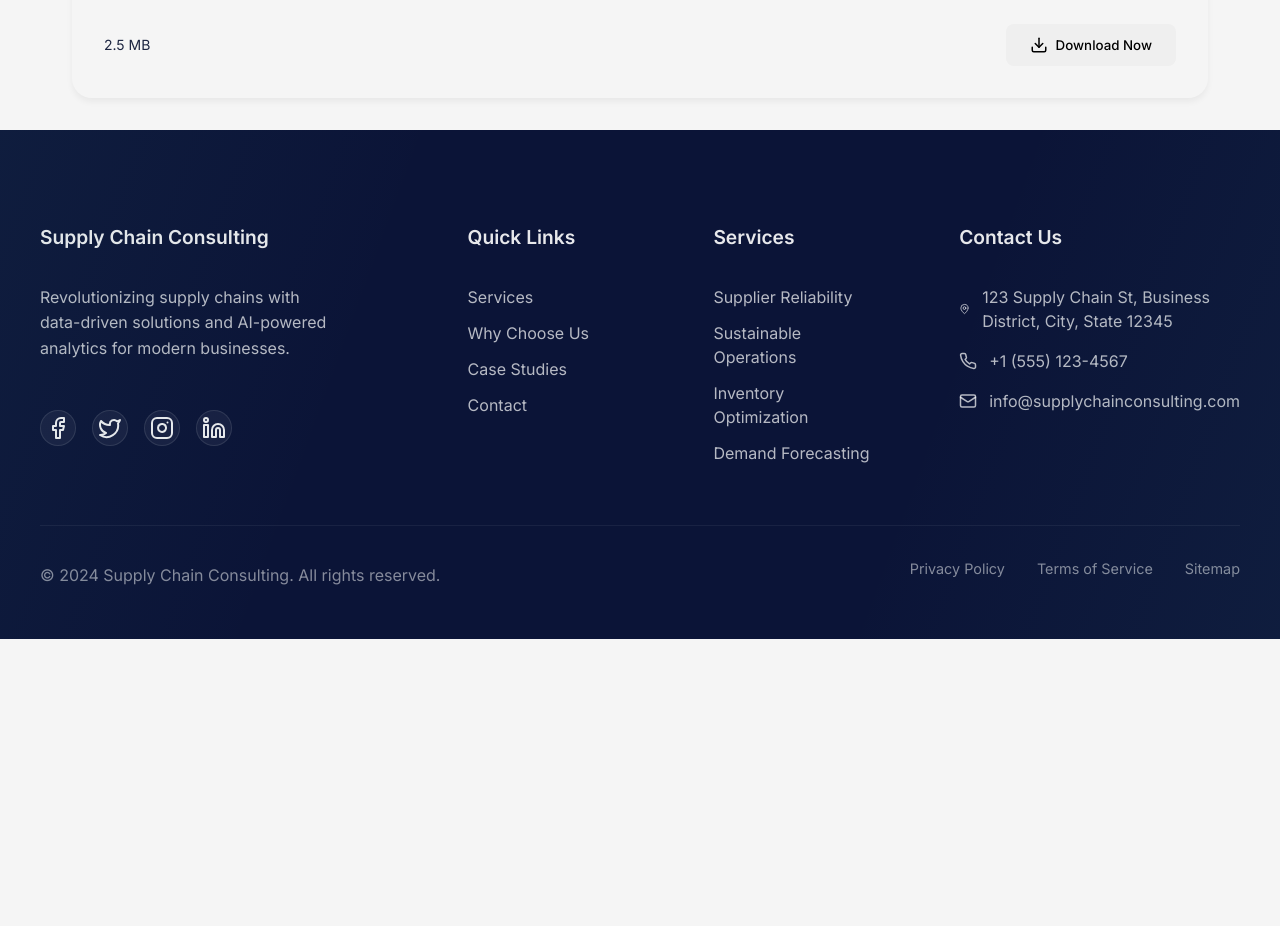
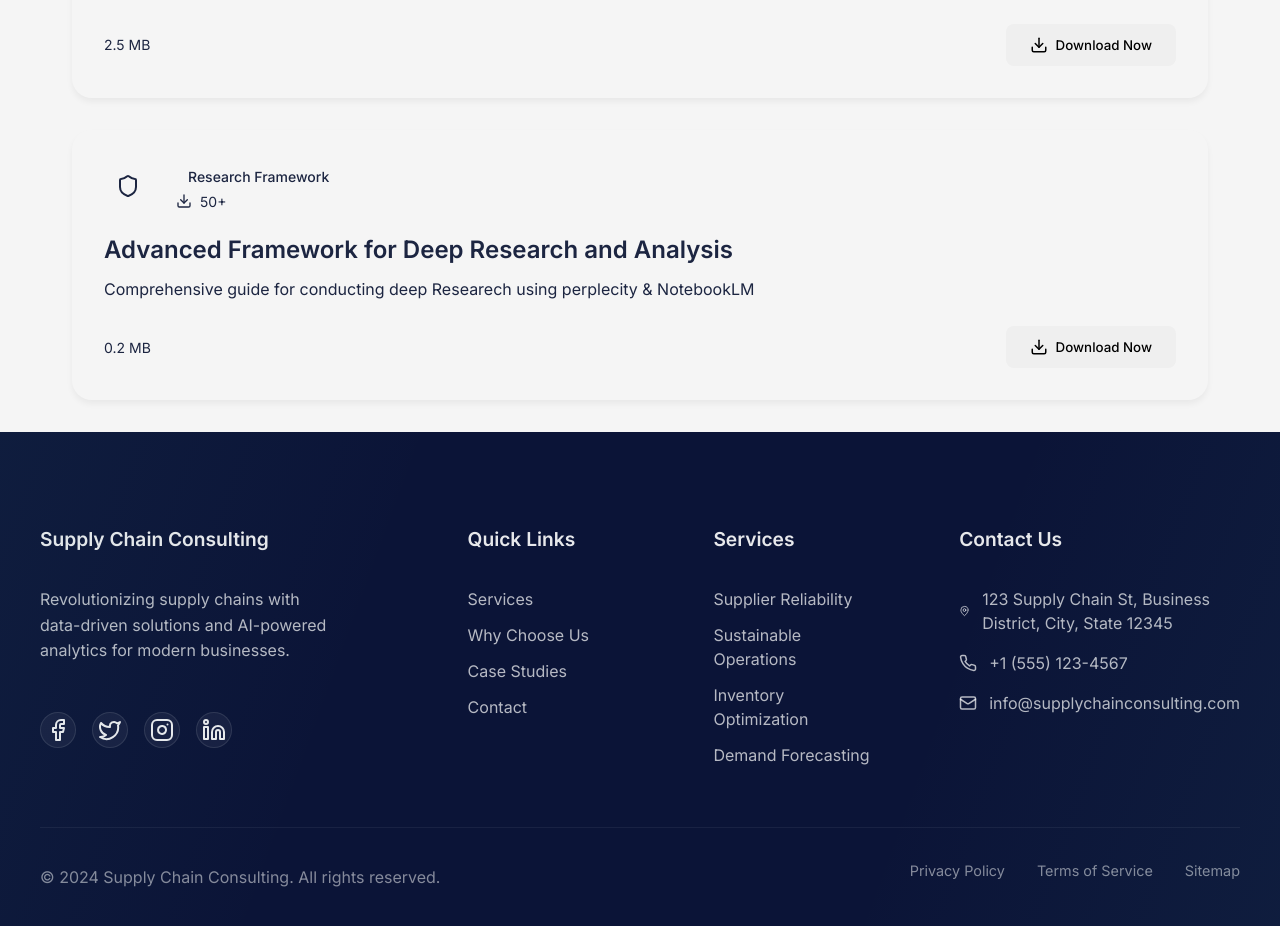
Before and after one commit to kishorkukreja/frosty-paper, a React (Vite) app: page /resources in a window 1280 px wide. Shown: the part 1260-2186 px from the top of the page. Before the commit the page ends 1899 px from the top, so only its background shows below. Built offline with nearby package versions, Linux system fonts and the light colour scheme.

Commit message:
added resource

```diff
--- a/src/pages/ResourcesPage.jsx
+++ b/src/pages/ResourcesPage.jsx
@@ -267,6 +267,17 @@ const ResourcesPage = () => {
       category: "Risk Management",
       downloads: "1.2k",
     },
+    {
+      id: 5,
+      title: "Advanced Framework for Deep Research and Analysis",
+      description:
+        "Comprehensive guide for conducting deep Researech using perplecity & NotebookLM",
+      type: "framework",
+      icon: Shield,
+      fileSize: "0.2 MB",
+      category: "Research Framework",
+      downloads: "50+",
+    },
   ];
 
   const getResourcePath = (resourceId) => {
@@ -292,6 +303,10 @@ const ResourcesPage = () => {
       4: {
         bucket: "sc_respurces",
         path: "frameworks/risk_assessment.pdf",
+      },
+      5: {
+        bucket: "sc_respurces",
+        path: "Frameworks/Deep_Research.pdf",
       },
     };
 
```
